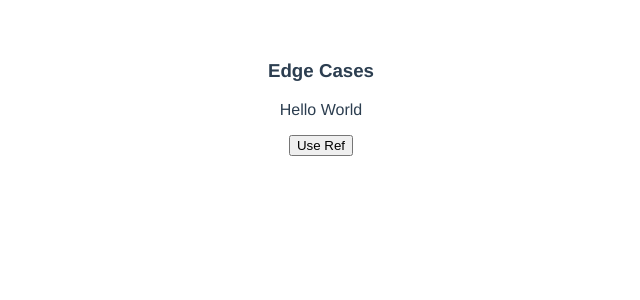
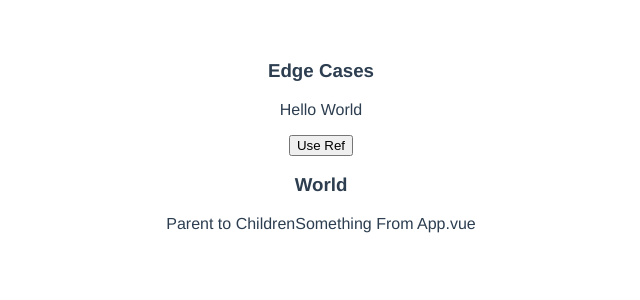
Before and after one commit to Mingke1999/vue2, a Vue app: page / in a window 1280 px wide. Shown: the top 300 px of the page, without its empty margins (319-959 px from the left). Built offline with nearby package versions, Linux system fonts and the light colour scheme.

Commit message:
provide inject

```diff
--- a/src/App.vue
+++ b/src/App.vue
@@ -52,6 +52,10 @@ export default {
     // clickHandle(){
     //   this.current = this.current === SelectA ? SelectB : SelectA
     // },
+  },provide(){
+    return{
+      flag:'Something From App.vue'
+    }
   }
 }
 </script>
--- a/src/Edges/Hello.vue
+++ b/src/Edges/Hello.vue
@@ -3,10 +3,12 @@
     <h3>Edge Cases</h3>
     <p ref="hello">Hello World</p>
     <button @click="getHello">Use Ref</button>
+    <World/>
   </div>
 </template>
 
 <script>
+import World from './World.vue'
 export default {
     name:'edges',
     methods:{
@@ -14,6 +16,9 @@ export default {
             console.log(this.$refs.hello);
             this.$refs.hello.innerHTML = 'New Value replaced Hello World'
         }
+    },
+    components:{
+      World
     }
 }
 </script>
--- /dev/null
+++ b/src/Edges/World.vue
@@ -0,0 +1,16 @@
+<template>
+  <div>
+    <h3>World</h3>
+    <p>Parent to Children{{flag}}</p>
+  </div>
+</template>
+
+<script>
+export default {
+    inject:["flag"]
+}
+</script>
+
+<style>
+
+</style>
```
